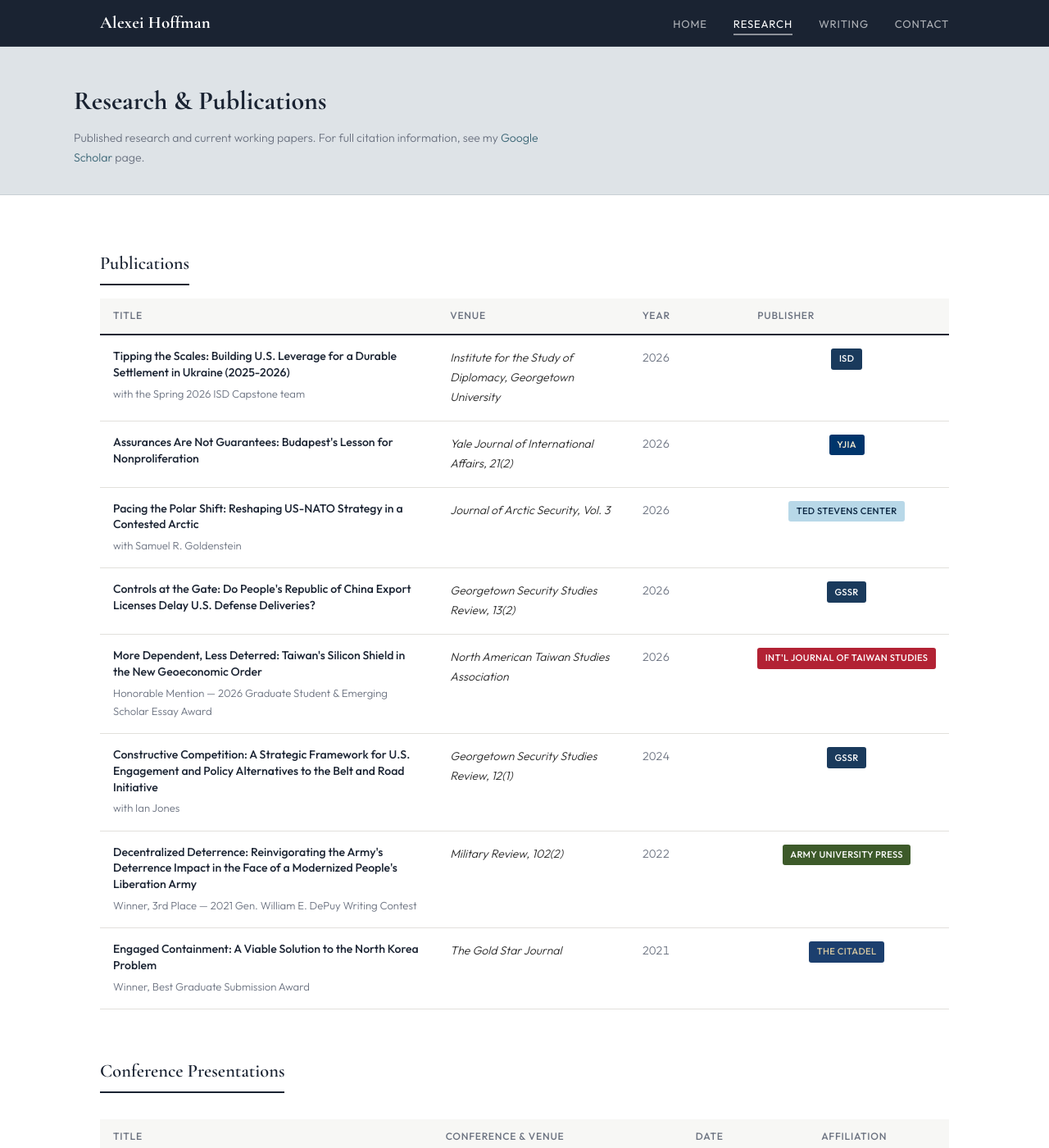
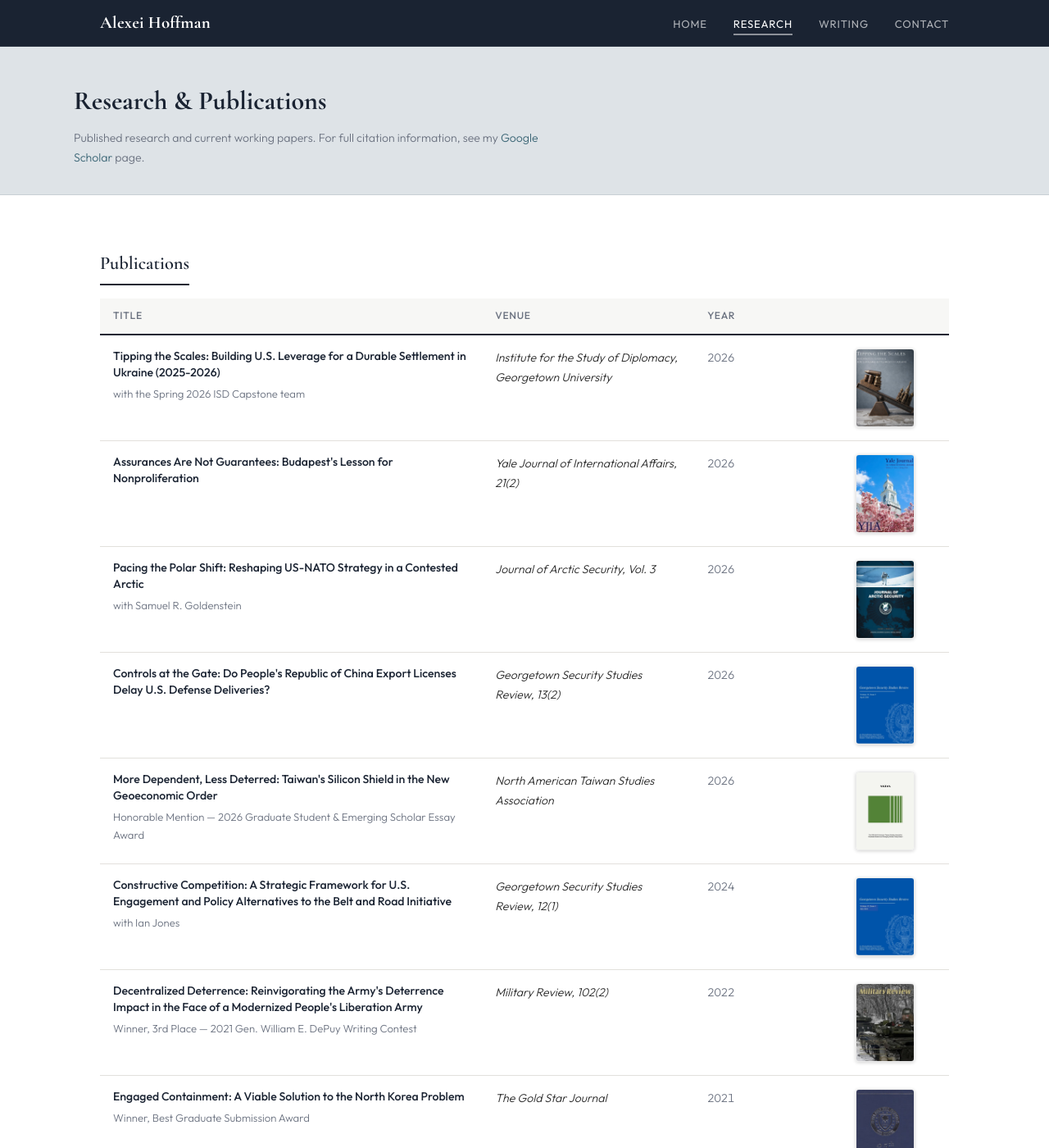
Before and after one commit to a-novi13-byte/a-novi13-byte.github.io, a Jekyll site: the page built from research.html, in a window 1280 px wide and 1400 px high. Shown: the whole window at 82% size. Built offline with Jekyll 4.4.1, drawn with Linux system fonts in a browser that asks for light colours.

Commit message:
Update research.html

```diff
--- a/research.html
+++ b/research.html
@@ -21,7 +21,7 @@ permalink: /research/
         <th style="width:45%">Title</th>
         <th style="width:25%">Venue</th>
         <th style="width:15%">Year</th>
-        <th style="width:15%">Publisher</th>
+        <th style="width:15%"></th>
       </tr>
     </thead>
     <tbody>
@@ -32,7 +32,7 @@ permalink: /research/
         </td>
         <td class="pub-venue">Institute for the Study of Diplomacy, Georgetown University</td>
         <td class="pub-year">2026</td>
-        <td><span class="pub-badge badge-gssr">ISD</span></td>
+        <td><img class="pub-cover" src="{{ '/assets/Covers/cover-isd.jpg' | relative_url }}" alt="Tipping the Scales — ISD Capstone Report cover" loading="lazy"></td>
       </tr>
       <tr>
         <td>
@@ -40,7 +40,7 @@ permalink: /research/
         </td>
         <td class="pub-venue">Yale Journal of International Affairs, 21(2)</td>
         <td class="pub-year">2026</td>
-        <td><span class="pub-badge badge-yjia">YJIA</span></td>
+        <td><img class="pub-cover" src="{{ '/assets/Covers/cover-yjia.jpg' | relative_url }}" alt="Yale Journal of International Affairs cover" loading="lazy"></td>
       </tr>
       <tr>
         <td>
@@ -49,7 +49,7 @@ permalink: /research/
         </td>
         <td class="pub-venue">Journal of Arctic Security, Vol. 3</td>
         <td class="pub-year">2026</td>
-       <td><span class="pub-badge badge-tedstevens">Ted Stevens Center</span></td>
+       <td><img class="pub-cover" src="{{ '/assets/Covers/cover-jas.jpg' | relative_url }}" alt="Journal of Arctic Security cover" loading="lazy"></td>
       </tr>
       <tr>
         <td>
@@ -57,7 +57,7 @@ permalink: /research/
         </td>
         <td class="pub-venue">Georgetown Security Studies Review, 13(2)</td>
         <td class="pub-year">2026</td>
-        <td><span class="pub-badge badge-gssr">GSSR</span></td>
+        <td><img class="pub-cover" src="{{ '/assets/Covers/cover-gssr-v13.jpg' | relative_url }}" alt="Georgetown Security Studies Review 13(2) cover" loading="lazy"></td>
       </tr>
       <tr>
         <td>
@@ -66,7 +66,7 @@ permalink: /research/
         </td>
         <td class="pub-venue">North American Taiwan Studies Association</td>
         <td class="pub-year">2026</td>
-        <td><span class="pub-badge badge-ijts">Int'l Journal of Taiwan Studies</span></td>
+        <td><img class="pub-cover" src="{{ '/assets/Covers/cover-natsa.jpg' | relative_url }}" alt="NATSA 2026 Essay Award cover" loading="lazy"></td>
       </tr>
       <tr>
         <td>
@@ -75,7 +75,7 @@ permalink: /research/
         </td>
         <td class="pub-venue">Georgetown Security Studies Review, 12(1)</td>
         <td class="pub-year">2024</td>
-        <td><span class="pub-badge badge-gssr">GSSR</span></td>
+        <td><img class="pub-cover" src="{{ '/assets/Covers/cover-gssr-v12.jpg' | relative_url }}" alt="Georgetown Security Studies Review 12(1) cover" loading="lazy"></td>
       </tr>
       <tr>
         <td>
@@ -84,7 +84,7 @@ permalink: /research/
         </td>
         <td class="pub-venue">Military Review, 102(2)</td>
         <td class="pub-year">2022</td>
-        <td><span class="pub-badge badge-milrev">Army University Press</span></td>
+        <td><img class="pub-cover" src="{{ '/assets/Covers/cover-military-review.jpg' | relative_url }}" alt="Military Review (March–April 2022) cover" loading="lazy"></td>
       </tr>
       <tr>
         <td>
@@ -93,7 +93,7 @@ permalink: /research/
         </td>
         <td class="pub-venue">The Gold Star Journal</td>
         <td class="pub-year">2021</td>
-        <td><span class="pub-badge badge-citadel">The Citadel</span></td>
+        <td><img class="pub-cover" src="{{ '/assets/Covers/cover-goldstar.jpg' | relative_url }}" alt="The Gold Star Journal cover" loading="lazy"></td>
       </tr>
     </tbody>
   </table>
```
